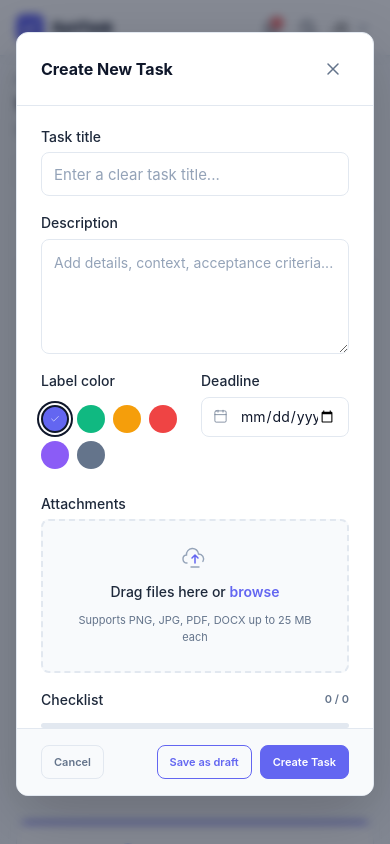
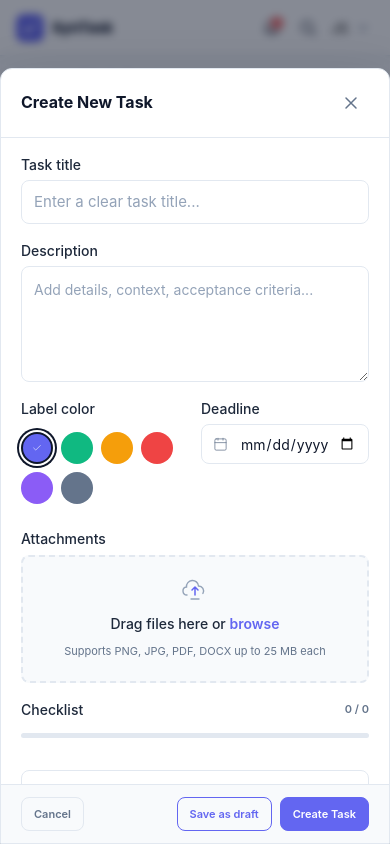
Before and after one commit to wijimenezz/ProyectoM4_WilsonJimenez, a React (Vite) app: page / in a window 390 px wide. Both pictures are taken after a click on the button "New Task". Shown: the top 844 px of the page. Built offline with nearby package versions, Linux system fonts and the light colour scheme.

Commit message:
Fix: TaskFormModal: Modificacion de estilo ya que no estaban en mobile first

```diff
--- a/src/components/taskForm/TaskFormModal.css
+++ b/src/components/taskForm/TaskFormModal.css
@@ -3,36 +3,54 @@
   inset: 0;
   z-index: 100;
   display: flex;
-  align-items: flex-start;
+  align-items: flex-end; /* Sheet slides up from bottom */
   justify-content: center;
-  padding: var(--space-8) var(--space-4);
+  padding: 0;
   background: rgba(15, 23, 42, 0.5);
   backdrop-filter: blur(4px);
-  min-height: 100%;
 }
 
-/* --- Modal Card --- */
 .modal {
   width: 100%;
-  max-width: 580px;
+  max-width: 100%;
   background: var(--color-surface);
   border: 1px solid var(--color-border);
-  border-radius: var(--radius-lg);
+  border-radius: var(--radius-lg) var(--radius-lg) 0 0; /* Rounded top only */
   box-shadow: var(--shadow-modal);
   display: flex;
   flex-direction: column;
-  max-height: calc(100vh - 80px);
+  max-height: 92dvh; /* Use dynamic viewport height */
   overflow: hidden;
 }
 
-/* --- Modal Header --- */
+/* md: centered dialog */
+@media (min-width: 768px) {
+  .modal-overlay {
+    align-items: flex-start;
+    padding: var(--space-8) var(--space-4);
+    min-height: 100%;
+  }
+
+  .modal {
+    max-width: 580px;
+    border-radius: var(--radius-lg);
+    max-height: calc(100vh - 80px);
+  }
+}
+
 .modal__header {
   display: flex;
   align-items: center;
   justify-content: space-between;
-  padding: var(--space-5) var(--space-6);
+  padding: var(--space-4) var(--space-5);
   border-bottom: 1px solid var(--color-border);
   flex-shrink: 0;
+}
+
+@media (min-width: 768px) {
+  .modal__header {
+    padding: var(--space-5) var(--space-6);
+  }
 }
 
 .modal__title {
@@ -45,8 +63,8 @@
   display: flex;
   align-items: center;
   justify-content: center;
-  width: 32px;
-  height: 32px;
+  width: 36px; /* Larger tap target */
+  height: 36px;
   background: transparent;
   border: none;
   border-radius: var(--radius-md);
@@ -61,22 +79,42 @@
   color: var(--color-navy);
 }
 
-/* --- Modal Body --- */
+@media (min-width: 768px) {
+  .modal__close-btn {
+    width: 32px;
+    height: 32px;
+  }
+}
+
 .modal__body {
   flex: 1;
   overflow-y: auto;
-  padding: var(--space-5) var(--space-6);
+  padding: var(--space-4) var(--space-5);
+  -webkit-overflow-scrolling: touch; /* Smooth scroll on iOS */
 }
 
-/* --- Modal Footer --- */
+@media (min-width: 768px) {
+  .modal__body {
+    padding: var(--space-5) var(--space-6);
+  }
+}
+
 .modal__footer {
   display: flex;
   align-items: center;
   justify-content: space-between;
-  padding: var(--space-4) var(--space-6);
+  padding: var(--space-3) var(--space-5);
   border-top: 1px solid var(--color-border);
   background: var(--color-bg);
   flex-shrink: 0;
+  /* Extra bottom padding for iOS safe area */
+  padding-bottom: max(var(--space-3), env(safe-area-inset-bottom));
+}
+
+@media (min-width: 768px) {
+  .modal__footer {
+    padding: var(--space-4) var(--space-6);
+  }
 }
 
 .modal__footer-right {
@@ -85,14 +123,14 @@
   gap: var(--space-2);
 }
 
-/* --- Task Form --- */
+/* ─── TASK FORM INTERNALS ─────────────────────── */
+
 .task-form {
   display: flex;
   flex-direction: column;
   gap: var(--space-4);
 }
 
-/* --- Color Selector --- */
 .color-selector {
   display: flex;
   align-items: center;
@@ -105,8 +143,8 @@
   display: flex;
   align-items: center;
   justify-content: center;
-  width: 28px;
-  height: 28px;
+  width: 32px; /* Slightly bigger on mobile */
+  height: 32px;
   border-radius: var(--radius-full);
   border: 2px solid transparent;
   cursor: pointer;
@@ -114,6 +152,13 @@
     transform var(--transition-fast),
     border-color var(--transition-fast),
     box-shadow var(--transition-fast);
+}
+
+@media (min-width: 768px) {
+  .color-selector__swatch {
+    width: 28px;
+    height: 28px;
+  }
 }
 
 .color-selector__swatch:hover {
@@ -151,14 +196,13 @@
   flex-shrink: 0;
 }
 
-/* --- Dropzone --- */
 .dropzone {
   display: flex;
   flex-direction: column;
   align-items: center;
   justify-content: center;
   gap: var(--space-2);
-  padding: var(--space-6);
+  padding: var(--space-5) var(--space-4);
   border: 2px dashed var(--color-border);
   border-radius: var(--radius-md);
   text-align: center;
@@ -201,7 +245,6 @@
   color: var(--color-text-muted);
 }
 
-/* --- Attachment Previews --- */
 .attachment-previews {
   display: flex;
   flex-wrap: wrap;
@@ -241,12 +284,13 @@
   color: var(--color-navy-800);
 }
 
+/* Remove button: always visible on touch */
 .attachment-thumb__remove {
   display: flex;
   align-items: center;
   justify-content: center;
-  width: 18px;
-  height: 18px;
+  width: 24px;
+  height: 24px;
   background: transparent;
   border: none;
   color: var(--color-text-muted);
@@ -262,7 +306,6 @@
   color: var(--color-navy);
 }
 
-/* --- Checklist --- */
 .checklist-header {
   display: flex;
   align-items: center;
@@ -295,37 +338,47 @@
   padding: var(--space-2) var(--space-3);
   border-radius: var(--radius-md);
   transition: background var(--transition-fast);
+  min-height: 40px; /* Comfortable tap target */
 }
 
 .checklist__item:hover {
   background: var(--color-bg);
 }
-
 .checklist__item--done .checkbox-text {
   text-decoration: line-through;
   color: var(--color-text-muted);
 }
 
+/* Remove: always visible on touch */
 .checklist__remove {
   display: flex;
   align-items: center;
   justify-content: center;
-  width: 20px;
-  height: 20px;
+  width: 28px;
+  height: 28px;
   flex-shrink: 0;
   background: transparent;
   border: none;
   color: var(--color-text-soft);
   border-radius: var(--radius-sm);
-  opacity: 0;
+  opacity: 1; /* Always visible on mobile */
   transition:
     opacity var(--transition-fast),
     background var(--transition-fast);
   cursor: pointer;
 }
 
-.checklist__item:hover .checklist__remove {
-  opacity: 1;
+/* On pointer devices: hide until hover */
+@media (hover: hover) {
+  .checklist__remove {
+    width: 20px;
+    height: 20px;
+    opacity: 0;
+  }
+
+  .checklist__item:hover .checklist__remove {
+    opacity: 1;
+  }
 }
 
 .checklist__remove:hover {
@@ -343,8 +396,9 @@
   background: transparent;
   border: none;
   cursor: pointer;
-  padding: var(--space-2) var(--space-3);
+  padding: var(--space-3) var(--space-3); /* Taller on mobile */
   border-radius: var(--radius-md);
+  width: 100%;
   transition:
     color var(--transition-fast),
     background var(--transition-fast);
```
